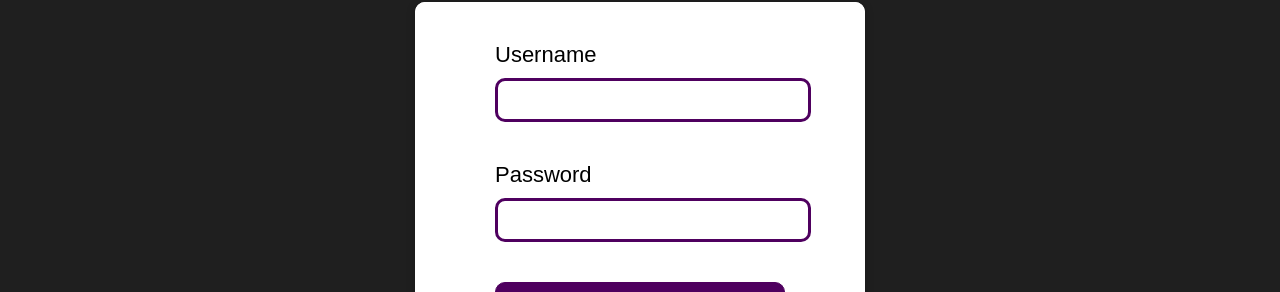
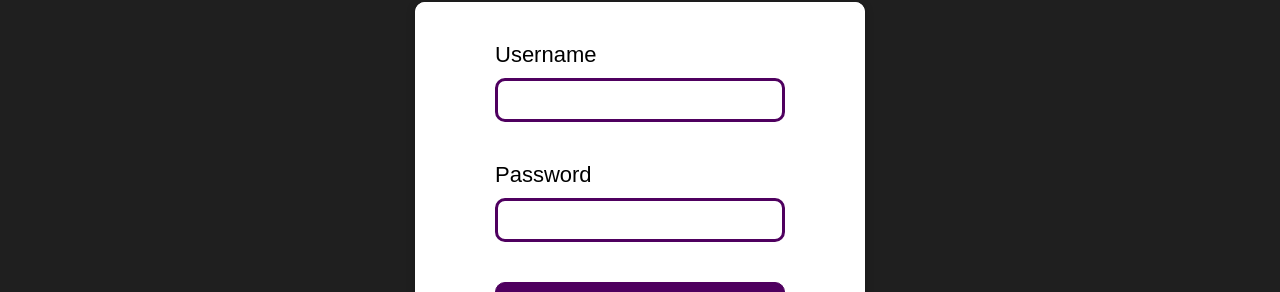
Before and after one commit to akowalska622/budget, a React (Create React App) app: page / in a window 1280 px wide. Shown: the part 261-553 px from the top of the page. Built offline with nearby package versions, Linux system fonts and the light colour scheme.

Commit message:
styling improvements

```diff
--- a/src/components/LoginForm/LoginForm.module.css
+++ b/src/components/LoginForm/LoginForm.module.css
@@ -19,7 +19,6 @@
 }
 
 .input {
-  box-sizing: content-box;
   width: 100%;
   padding: 1rem;
   font-size: 1.6rem;
@@ -46,7 +45,6 @@
 }
 
 .form button:focus {
-  box-sizing: content-box;
   border: 4px solid #f5b10e;
   outline: none;
 }
--- a/src/components/UI/Button.module.css
+++ b/src/components/UI/Button.module.css
@@ -7,6 +7,8 @@
   transition: all 0.2s;
   color: white;
   cursor: pointer;
+  width: 100%;
+  margin: 0 auto;
 }
 
 .button:hover,
```
